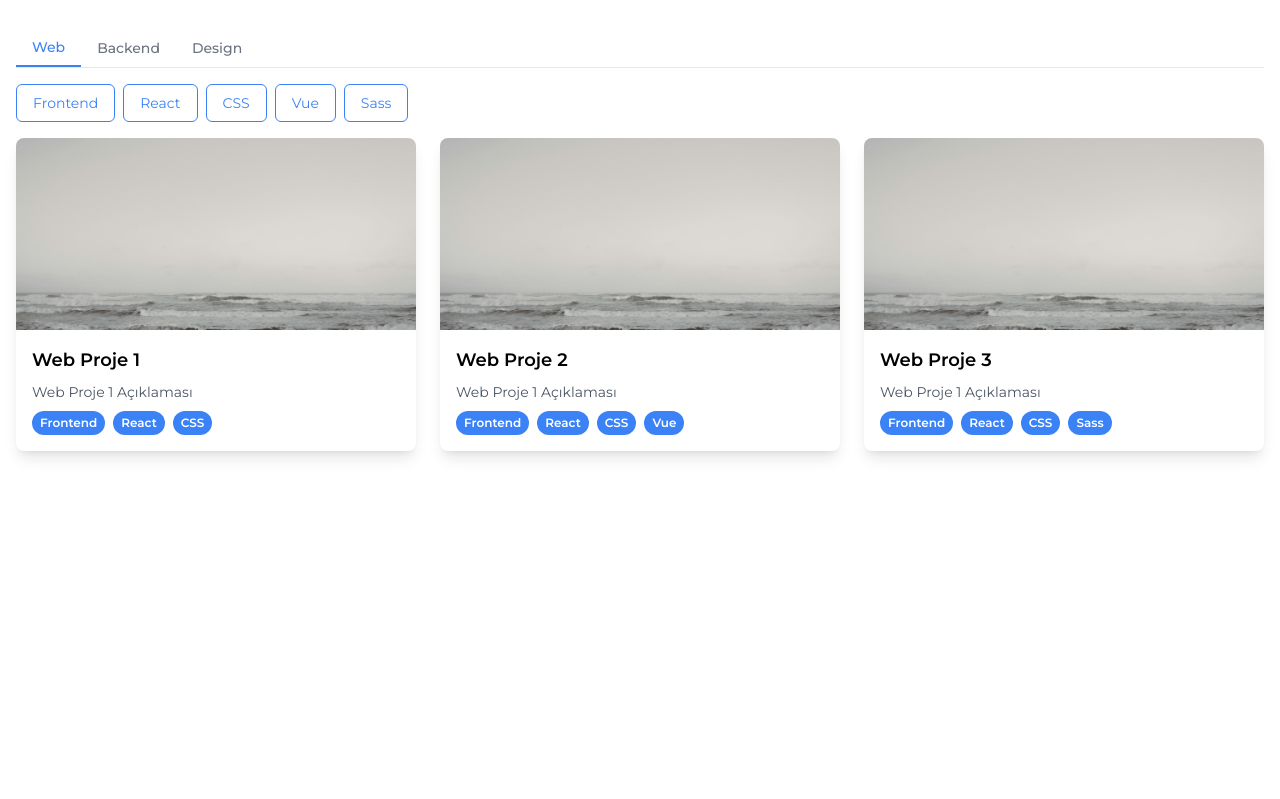
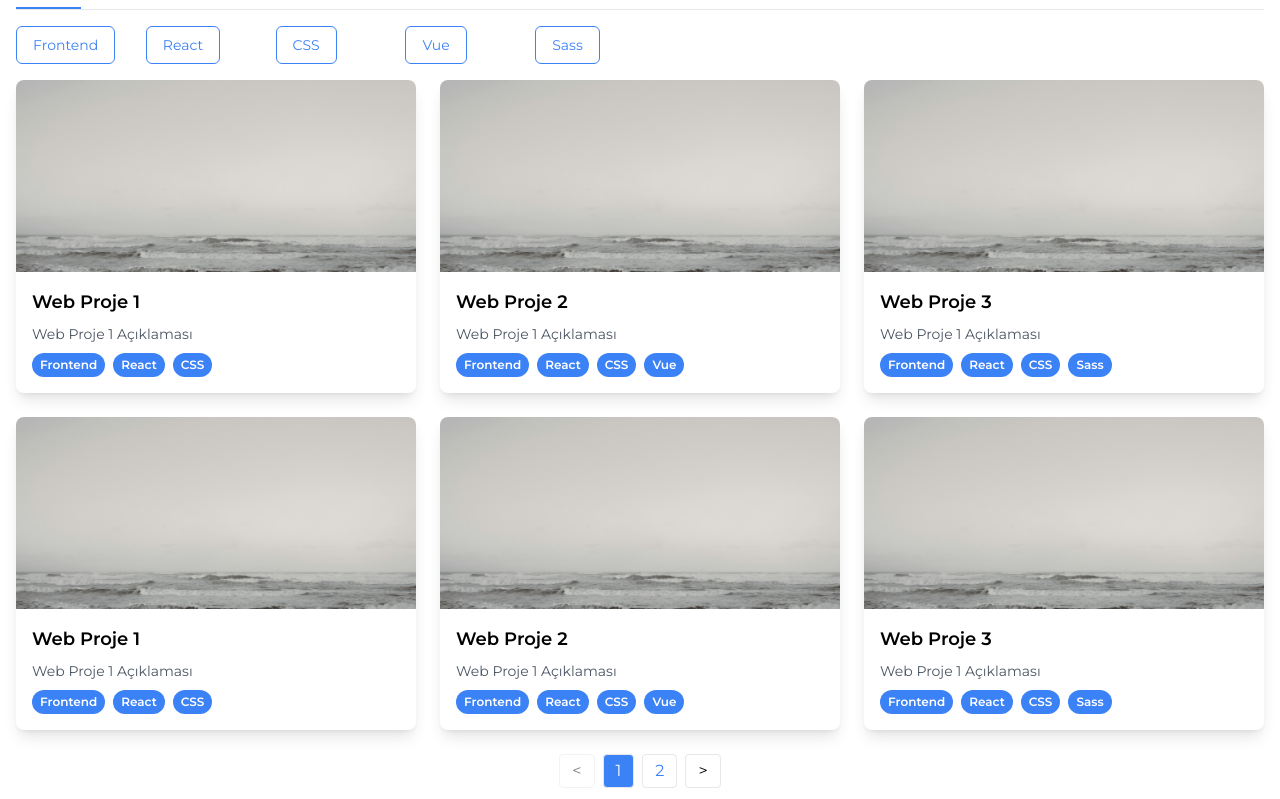
Before and after one commit to mehmetbacik/mehmetbacik.com, a Next.js app: page / in a window 1280 px wide. Shown: the part 5501-6300 px from the top of the page. Built offline with nearby package versions, Linux system fonts and the light colour scheme.

Commit message:
Update
Updated for Project component.

```diff
--- a/package.json
+++ b/package.json
@@ -23,6 +23,7 @@
     "react-icons": "^5.2.1",
     "react-tooltip": "^5.28.0",
     "sass": "^1.77.1",
+    "swiper": "^11.1.9",
     "typewriter-effect": "^2.21.0"
   },
   "devDependencies": {
--- a/src/app/project/Project.tsx
+++ b/src/app/project/Project.tsx
@@ -4,6 +4,10 @@ import React, { useState } from "react";
 import Image from "next/image";
 import styles from "./styles/Project.module.scss";
 import { projectsData } from "@/data/projectData";
+import { Swiper, SwiperSlide } from "swiper/react";
+import { Navigation } from "swiper/modules";
+import "swiper/css";
+import "swiper/css/navigation";
 
 interface ProjectProps {
   id: string;
@@ -12,6 +16,8 @@ interface ProjectProps {
 const Project: React.FC<ProjectProps> = ({ id }) => {
   const [activeTab, setActiveTab] = useState<string>("web");
   const [selectedTags, setSelectedTags] = useState<string[]>([]);
+  const [currentPage, setCurrentPage] = useState<number>(1);
+  const itemsPerPage = 6;
 
   const tabs = Object.keys(projectsData);
   const allTags = Array.from(
@@ -24,6 +30,7 @@ const Project: React.FC<ProjectProps> = ({ id }) => {
         ? prevTags.filter((t) => t !== tag)
         : [...prevTags, tag]
     );
+    setCurrentPage(1);
   };
 
   const filteredProjects = projectsData[activeTab].filter((project) =>
@@ -31,6 +38,16 @@ const Project: React.FC<ProjectProps> = ({ id }) => {
       ? project.tags.some((tag) => selectedTags.includes(tag))
       : true
   );
+
+  const totalPages = Math.ceil(filteredProjects.length / itemsPerPage);
+  const paginatedProjects = filteredProjects.slice(
+    (currentPage - 1) * itemsPerPage,
+    currentPage * itemsPerPage
+  );
+
+  const handlePageChange = (page: number) => {
+    setCurrentPage(page);
+  };
 
   return (
     <section id={id} className={`container mx-auto px-4 ${styles.project}`}>
@@ -52,16 +69,46 @@ const Project: React.FC<ProjectProps> = ({ id }) => {
                 onClick={() => {
                   setActiveTab(tab);
                   setSelectedTags([]);
+                  setCurrentPage(1);
                 }}
               >
                 {tab.charAt(0).toUpperCase() + tab.slice(1)}
               </button>
             ))}
           </div>
-          <div className="mb-4 flex flex-wrap gap-2 mt-4">
+          <div className="mb-4 mt-4">
+            <Swiper
+              slidesPerView={1}
+              spaceBetween={10}
+              pagination={{
+                clickable: true,
+              }}
+              breakpoints={{
+                "@0.00": {
+                  slidesPerView: 3,
+                  spaceBetween: 10,
+                },
+                "@0.75": {
+                  slidesPerView: 4,
+                  spaceBetween: 20,
+                },
+                "@1.00": {
+                  slidesPerView: 5,
+                  spaceBetween: 40,
+                },
+                "@1.50": {
+                  slidesPerView: 10,
+                  spaceBetween: 50,
+                },
+              }}
+              freeMode={true}
+              navigation={true}
+              modules={[Navigation]}
+              className="mySwiper"
+            >
               {allTags.map((tag) => (
+                <SwiperSlide key={tag}>
                   <button
-                key={tag}
                     className={`px-4 py-2 border rounded-md text-sm ${
                       selectedTags.includes(tag)
                         ? "bg-blue-500 text-white"
@@ -71,13 +118,18 @@ const Project: React.FC<ProjectProps> = ({ id }) => {
                   >
                     {tag}
                   </button>
+                </SwiperSlide>
               ))}
+            </Swiper>
           </div>
           <div className="grid grid-cols-1 sm:grid-cols-2 lg:grid-cols-3 gap-6">
-            {filteredProjects.map((project) => (
-              <div
+            {paginatedProjects.map((project) => (
+              <a
                 key={project.id}
-                className="bg-white rounded-lg shadow-lg overflow-hidden"
+                href={project.url}
+                target="_blank"
+                rel="noopener noreferrer"
+                className="block bg-white rounded-lg shadow-lg overflow-hidden"
               >
                 <div className="relative w-full h-48">
                   <Image
@@ -104,9 +156,46 @@ const Project: React.FC<ProjectProps> = ({ id }) => {
                     ))}
                   </div>
                 </div>
-              </div>
+              </a>
             ))}
           </div>
+          {totalPages > 1 && (
+            <div className="flex justify-center items-center mt-6 space-x-2">
+              <button
+                className={`px-3 py-1 border rounded ${
+                  currentPage === 1 ? "opacity-50 cursor-not-allowed" : ""
+                }`}
+                onClick={() => handlePageChange(currentPage - 1)}
+                disabled={currentPage === 1}
+              >
+                &lt;
+              </button>
+              {Array.from({ length: totalPages }, (_, i) => (
+                <button
+                  key={i}
+                  className={`px-3 py-1 border rounded ${
+                    currentPage === i + 1
+                      ? "bg-blue-500 text-white"
+                      : "bg-white text-blue-500"
+                  }`}
+                  onClick={() => handlePageChange(i + 1)}
+                >
+                  {i + 1}
+                </button>
+              ))}
+              <button
+                className={`px-3 py-1 border rounded ${
+                  currentPage === totalPages
+                    ? "opacity-50 cursor-not-allowed"
+                    : ""
+                }`}
+                onClick={() => handlePageChange(currentPage + 1)}
+                disabled={currentPage === totalPages}
+              >
+                &gt;
+              </button>
+            </div>
+          )}
         </div>
       </div>
     </section>
--- a/src/data/projectData.ts
+++ b/src/data/projectData.ts
@@ -5,6 +5,7 @@ export const projectsData: ProjectsData = {
       {
         id: "1",
         title: "Web Proje 1",
+        url: "https://github.com/mehmetbacik/mehmetbacik.com",
         description: "Web Proje 1 Açıklaması",
         image: "/img/hero-bg-1.jpg",
         tags: ["Frontend", "React", "CSS"],
@@ -12,6 +13,7 @@ export const projectsData: ProjectsData = {
       {
         id: "2",
         title: "Web Proje 2",
+        url: "https://github.com/mehmetbacik/mehmetbacik.com",
         description: "Web Proje 1 Açıklaması",
         image: "/img/hero-bg-1.jpg",
         tags: ["Frontend", "React", "CSS", "Vue"],
@@ -19,6 +21,55 @@ export const projectsData: ProjectsData = {
       {
         id: "3",
         title: "Web Proje 3",
+        url: "https://github.com/mehmetbacik/mehmetbacik.com",
+        description: "Web Proje 1 Açıklaması",
+        image: "/img/hero-bg-1.jpg",
+        tags: ["Frontend", "React", "CSS", "Sass"],
+      },
+      {
+        id: "4",
+        title: "Web Proje 1",
+        url: "https://github.com/mehmetbacik/mehmetbacik.com",
+        description: "Web Proje 1 Açıklaması",
+        image: "/img/hero-bg-1.jpg",
+        tags: ["Frontend", "React", "CSS"],
+      },
+      {
+        id: "5",
+        title: "Web Proje 2",
+        url: "https://github.com/mehmetbacik/mehmetbacik.com",
+        description: "Web Proje 1 Açıklaması",
+        image: "/img/hero-bg-1.jpg",
+        tags: ["Frontend", "React", "CSS", "Vue"],
+      },
+      {
+        id: "6",
+        title: "Web Proje 3",
+        url: "https://github.com/mehmetbacik/mehmetbacik.com",
+        description: "Web Proje 1 Açıklaması",
+        image: "/img/hero-bg-1.jpg",
+        tags: ["Frontend", "React", "CSS", "Sass"],
+      },
+      {
+        id: "7",
+        title: "Web Proje 1",
+        url: "https://github.com/mehmetbacik/mehmetbacik.com",
+        description: "Web Proje 1 Açıklaması",
+        image: "/img/hero-bg-1.jpg",
+        tags: ["Frontend", "React", "CSS"],
+      },
+      {
+        id: "8",
+        title: "Web Proje 2",
+        url: "https://github.com/mehmetbacik/mehmetbacik.com",
+        description: "Web Proje 1 Açıklaması",
+        image: "/img/hero-bg-1.jpg",
+        tags: ["Frontend", "React", "CSS", "Vue"],
+      },
+      {
+        id: "9",
+        title: "Web Proje 3",
+        url: "https://github.com/mehmetbacik/mehmetbacik.com",
         description: "Web Proje 1 Açıklaması",
         image: "/img/hero-bg-1.jpg",
         tags: ["Frontend", "React", "CSS", "Sass"],
@@ -28,6 +79,7 @@ export const projectsData: ProjectsData = {
       {
         id: "2",
         title: "Backend Proje 1",
+        url: "https://github.com/mehmetbacik/mehmetbacik.com",
         description: "Backend Proje 1 Açıklaması",
         image: "/img/hero-bg-1.jpg",
         tags: ["Backend", "Node.js", "API"],
@@ -37,6 +89,7 @@ export const projectsData: ProjectsData = {
       {
         id: "3",
         title: "Design Proje 1",
+        url: "https://github.com/mehmetbacik/mehmetbacik.com",
         description: "Design Proje 1 Açıklaması",
         image: "/img/hero-bg-1.jpg",
         tags: ["Design", "Figma", "UI/UX"],
--- a/src/types/types.ts
+++ b/src/types/types.ts
@@ -23,6 +23,7 @@ export interface TechnologyItem {
 export interface Projects {
     id: string;
     title: string;
+    url: string;
     description: string;
     image: string;
     tags: string[];
```
Also changed, not shown: 1 other file (tests, documents, lock files or other folders). Lines whose indentation alone changed are shown as unchanged.
